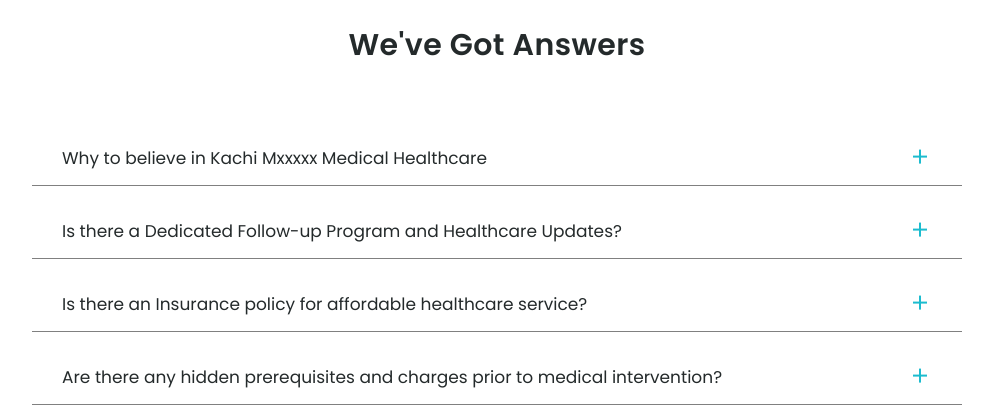
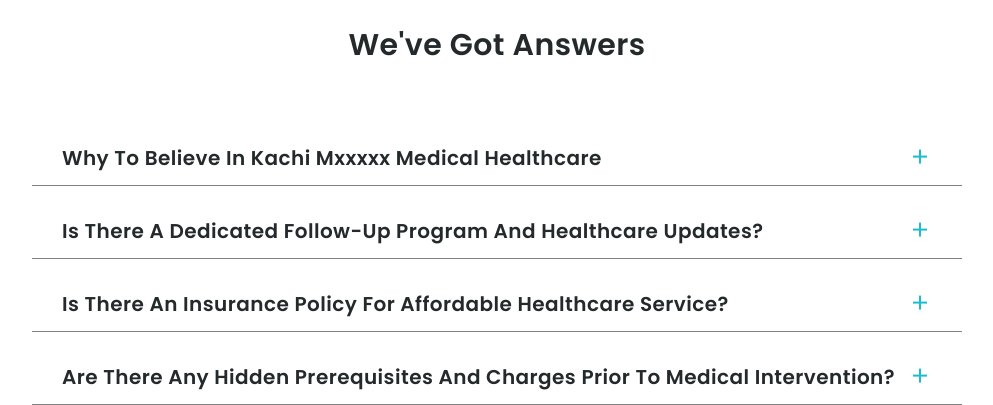
Before and after one commit to KachiMaxxxxx/landing__page--tailwind, a website built with Vite: page index.html in a window 1280 px wide. Shown: the part 4395-4800 px from the top of the page, without its empty margins (143-1136 px from the left). Built offline with nearby package versions, Linux system fonts and the light colour scheme.

Commit message:
added .h4 styling prev skipped

```diff
--- a/src/input.css
+++ b/src/input.css
@@ -46,6 +46,9 @@ h1,h2,h3,h4,h5,h6{
 .h3 {
     @apply text-[20px] xl:text-[26px] font-semibold;
 }
+.h4 {
+    @apply text-[20px] xl:text-[26px] font-semibold capitalize tracking-[0.44px];
+}
 .btn {
     @apply rounded-full uppercase tracking-[1.02px] flex items-center justify-center transition-all;
 }
```
